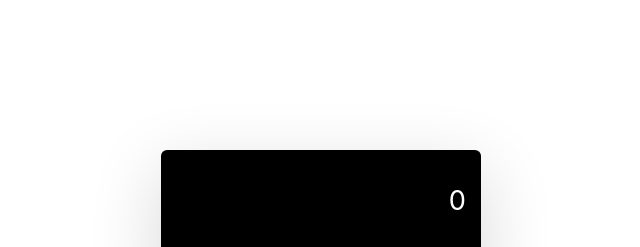
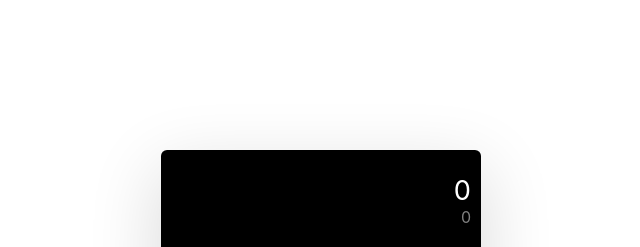
Before and after one commit to LeahNiederpruem/js-calculator, a plain HTML site: page index.html in a window 1280 px wide. Shown: the top 247 px of the page, 319-959 px from the left. Drawn offline with Linux system fonts and the light colour scheme.

Commit message:
Add liveCalc style

```diff
--- a/index.html
+++ b/index.html
@@ -13,6 +13,7 @@
       <div class="windowWrapper">
         <div class="topWrapper">
           <div class="inputNumber">0</div>
+          <div class="previewCalc">0</div>
         </div>
 
         <div class="numpadWrapper">
--- a/script.js
+++ b/script.js
@@ -27,11 +27,11 @@ document.body.onkeydown = (e) => {
     case "backspace":
       deleteNumber();
       break;
+    case "c":
+      clearAll();
+      break;
     case "_":
       toggleNegative();
-      break;
-    case "c":
-      clearAll();
       break;
     case ".":
       checkInput(".");
--- a/style.css
+++ b/style.css
@@ -26,19 +26,23 @@
 
 .topWrapper {
   height: 100px;
-  padding: 0px 5px;
+  padding: 0px 10px;
   background-color: black;
   color: white;
   display: flex;
-  align-items: center;
-  flex-direction: row;
-  justify-content: flex-end;
+  flex-direction: column;
+  align-content: flex-end;
+  flex-wrap: wrap;
+  justify-content: center;
+  align-items: flex-end;
 }
 
 .inputNumber {
-  padding: 0px 10px;
-  /* font-size: 2.3rem; */
   font-size: 1.7rem;
+}
+
+.previewCalc {
+  opacity: 50%;
 }
 
 .numpadWrapper {
```
